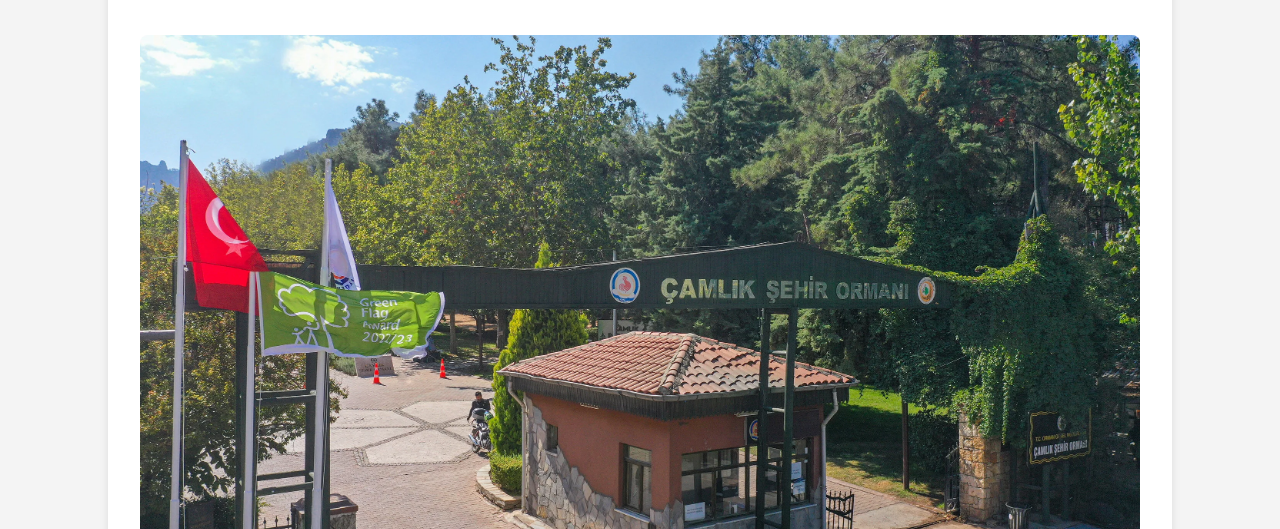
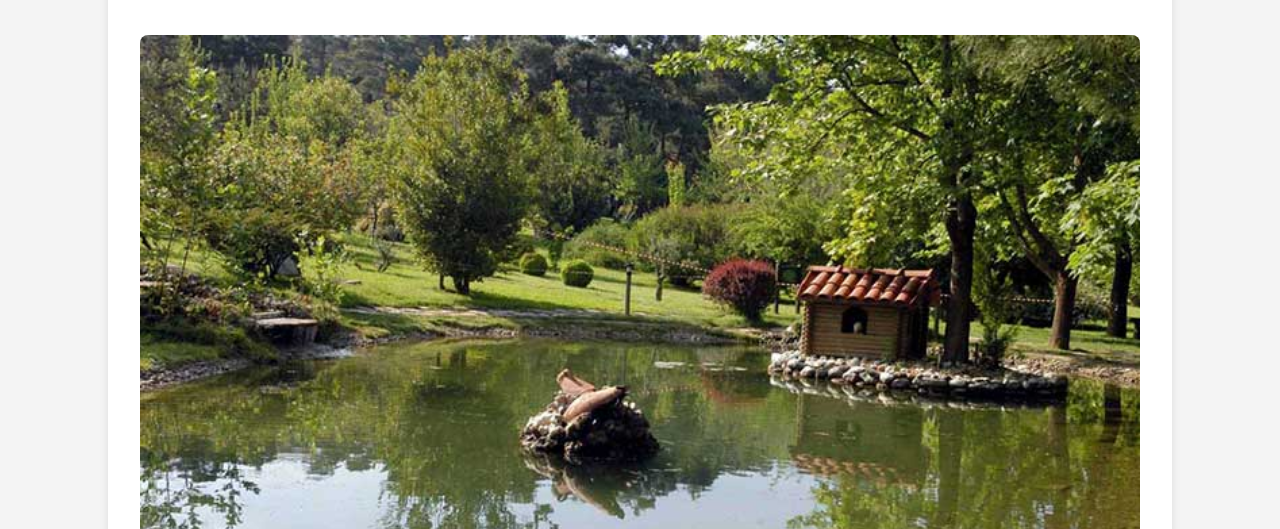
Before and after one commit to Lyhtn/bugiyap, a plain HTML site: page proje dizini/camlik.html in a window 1280 px wide. Shown: the part 271-800 px from the top of the page. Drawn offline with Linux system fonts and the light colour scheme.

Commit message:
Add files via upload

```diff
--- a/proje dizini/camlik.html
+++ b/proje dizini/camlik.html
@@ -67,7 +67,7 @@
 
     <main>
         <h1>Çamlık Parkı</h1>
-        <img src="camlik.webp" alt="Çamlık Parkı">
+        <img src="camlik.jpg" alt="Çamlık Parkı">
         <p>
             Çamlık Parkı, doğa ile iç içe keyifli vakit geçirmek isteyenler için ideal bir mekandır. Piknik alanları, yürüyüş yolları ve çocuk oyun alanları sunar.
         </p>
```
Also changed, not shown: proje dizini/index.html (+1 -1 lines), proje dizini/nasilgiderim.html (+1 -1 lines), proje dizini/camlik.jpg (added).
